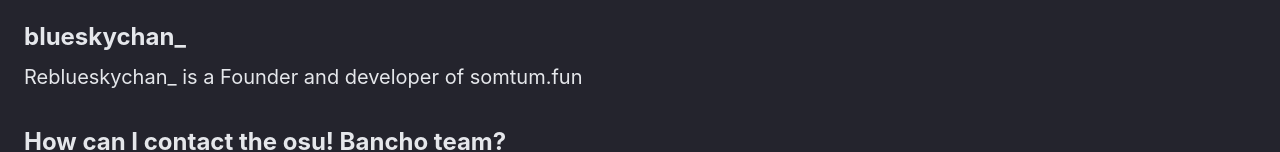
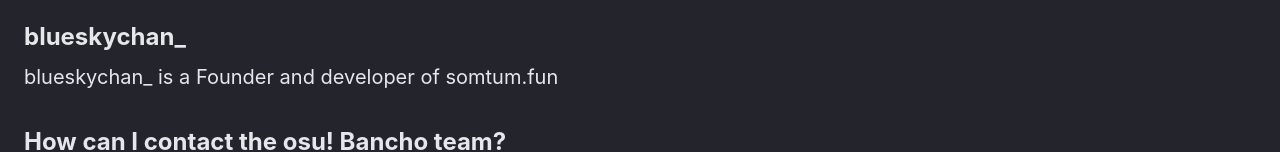
Before and after one commit to osu-somtum/faq.somtum.fun, a website built with Vite: page index.html in a window 1280 px wide. Shown: the part 1017-1169 px from the top of the page. Built offline with nearby package versions, Linux system fonts and the light colour scheme.

Commit message:
Fix typo

```diff
--- a/index.html
+++ b/index.html
@@ -119,7 +119,7 @@
               <div class="space-y-2">
                 <h3 class="text-2xl font-bold text-gray-200">blueskychan_</h3>
                 <p class="md:text-xl/relaxed text-gray-200">
-                  Reblueskychan_ is a Founder and developer of somtum.fun
+                  blueskychan_ is a Founder and developer of somtum.fun
                 </p>
               </div>
 
```
